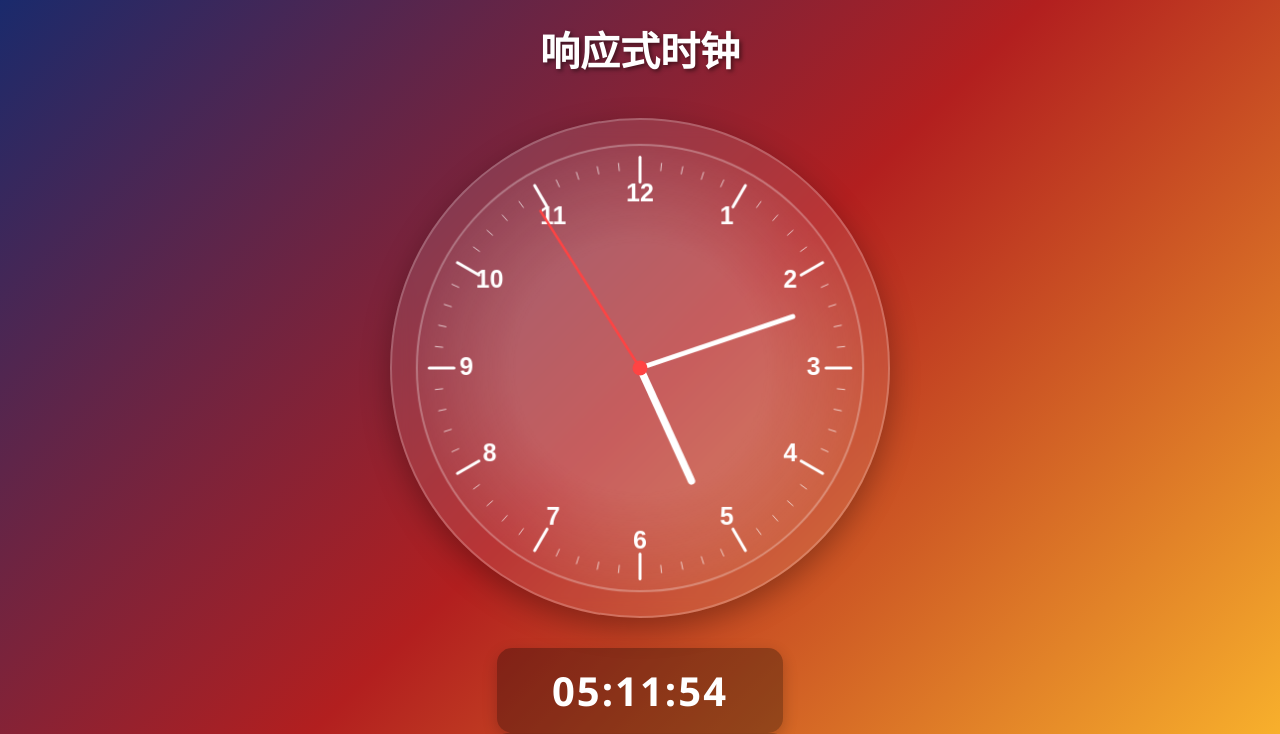
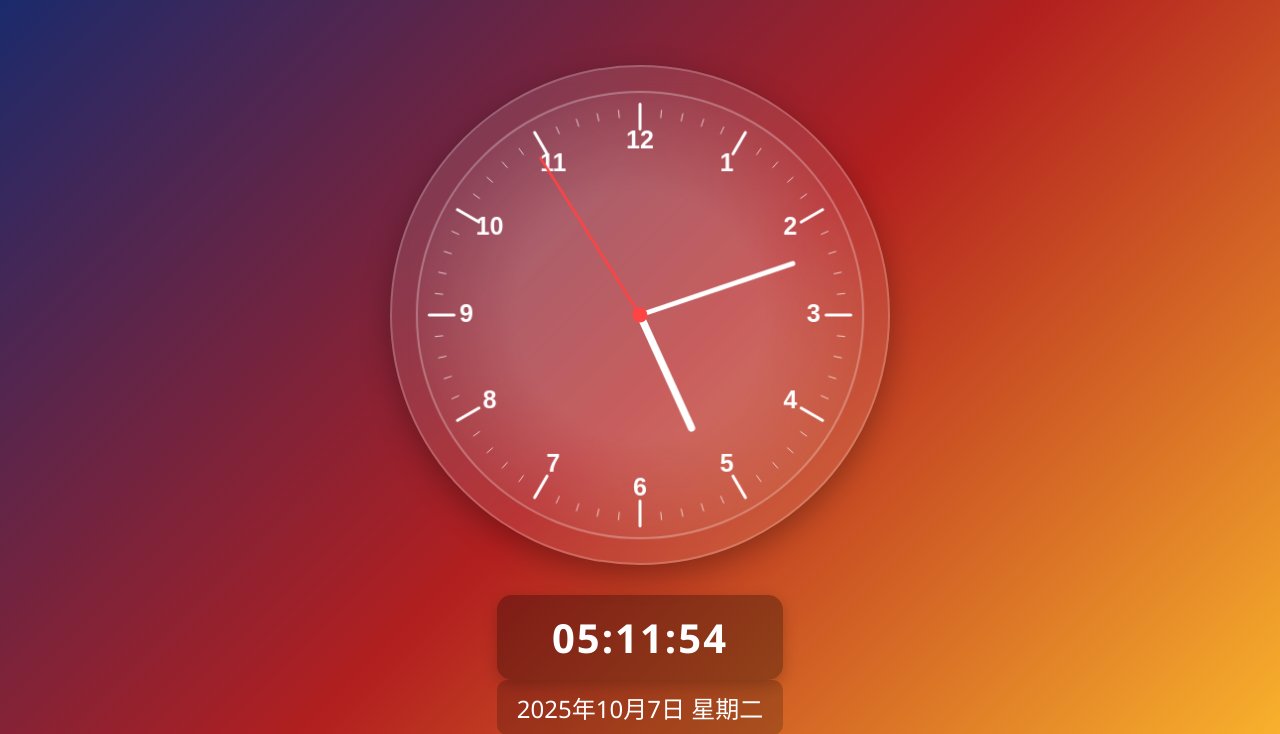
Before and after one commit to DongSX1217/HomeworkBoard, a Python web app: template templates/clock.html in a window 1280 px wide. Shown: the top 734 px of the page. Run offline with Jinja, Linux system fonts and the light colour scheme; the template is opened without the code that fills it, so the values that code supplies are empty.

Commit message:
feat clock

```diff
--- a/templates/clock.html
+++ b/templates/clock.html
@@ -130,7 +130,6 @@
 </head>
 <body>
     <div class="clock-container">
-        <h1 class="clock-title">响应式时钟</h1>
         <div class="clock-wrapper">
             <canvas id="clockCanvas"></canvas>
         </div>
```
